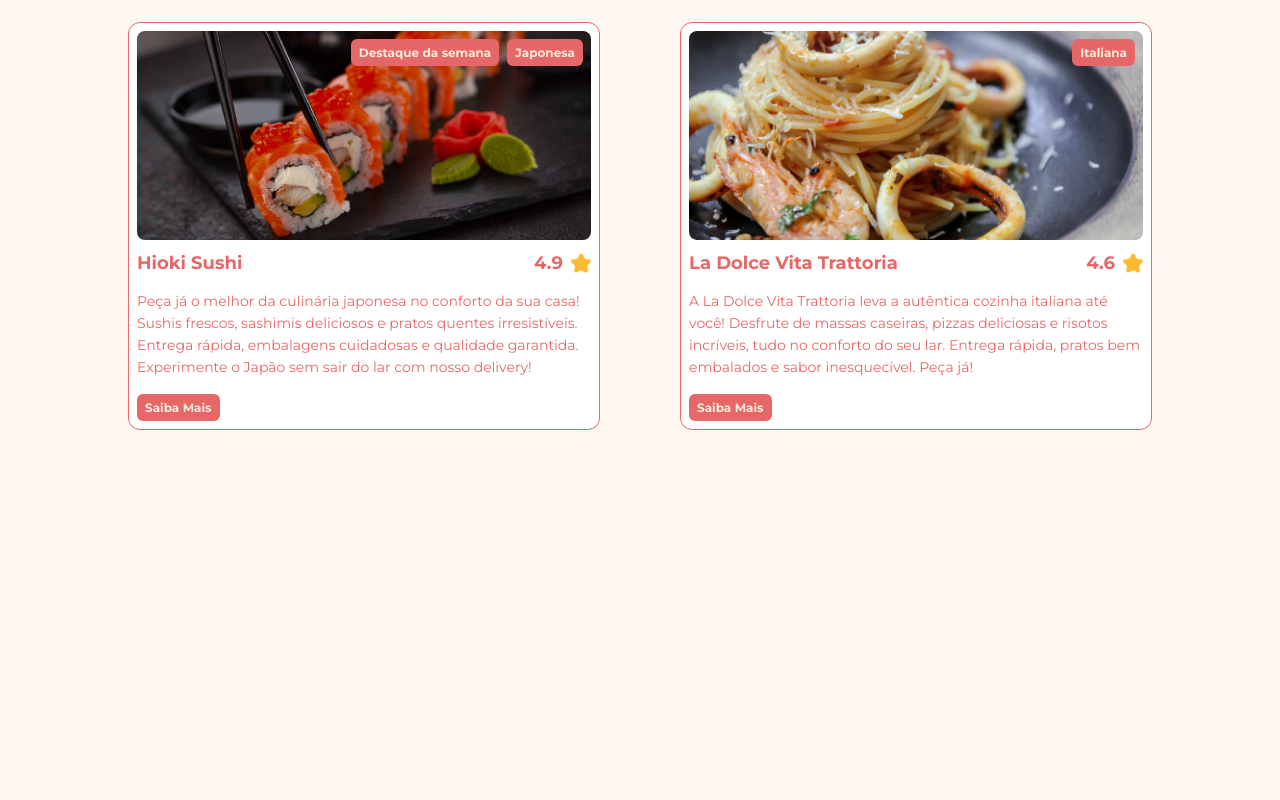
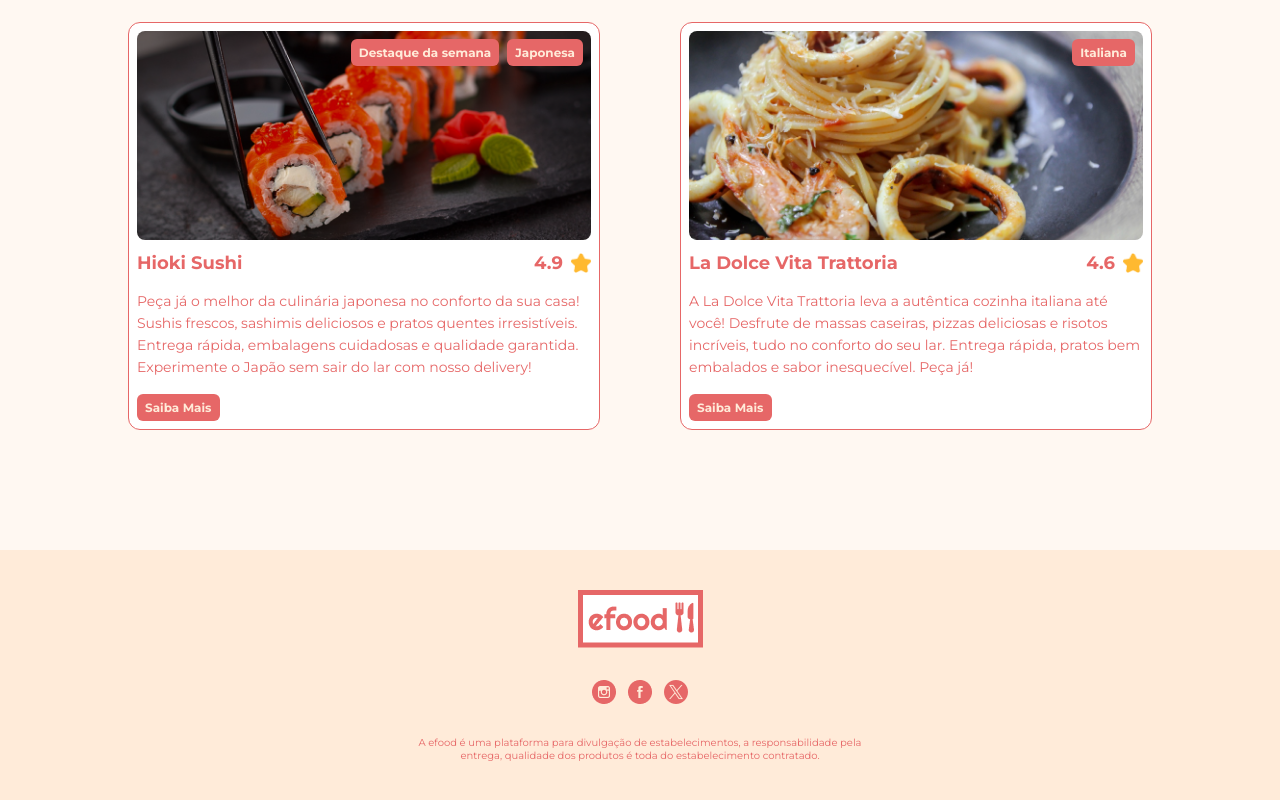
Before and after one commit to kakabosco/efood, a React (Create React App) app: page / in a window 1280 px wide. Shown: the part 1319-2119 px from the top of the page. Before the commit the page ends 1869 px from the top, so only its background shows below. Built offline with nearby package versions, Linux system fonts and the light colour scheme.

Commit message:
add footer

```diff
--- a/src/App.tsx
+++ b/src/App.tsx
@@ -1,8 +1,9 @@
 import { BrowserRouter } from 'react-router-dom'
 
+import Router from './routes'
 import { GlobalCSS } from './styles'
 import Header from './components/Header'
-import Router from './routes'
+import Footer from './components/Footer'
 
 function App() {
   return (
@@ -13,6 +14,7 @@ function App() {
         <div className="container">
           <Router />
         </div>
+        <Footer />
       </BrowserRouter>
     </>
   )
--- /dev/null
+++ b/src/components/Footer/index.tsx
@@ -0,0 +1,29 @@
+import logo from '../../assets/images/logo.png'
+import instagram from '../../assets/images/instagram.png'
+import facebook from '../../assets/images/facebook.png'
+import twitter from '../../assets/images/twitter.png'
+import { FooterDiv, SocialMedia } from './styles'
+
+const Footer = () => (
+  <FooterDiv>
+    <img src={logo} alt="" />
+    <SocialMedia>
+      <a href="https://www.instagram.com">
+        <img src={instagram} alt="Instagram Logo" />
+      </a>
+      <a href="https://www.facebook.com">
+        <img src={facebook} alt="Facebook Logo" />
+      </a>
+      <a href="https://www.twitter.com">
+        <img src={twitter} alt="Twitter Logo" />
+      </a>
+    </SocialMedia>
+    <p>
+      A efood é uma plataforma para divulgação de estabelecimentos, a
+      responsabilidade pela entrega, qualidade dos produtos é toda do
+      estabelecimento contratado.
+    </p>
+  </FooterDiv>
+)
+
+export default Footer
--- /dev/null
+++ b/src/components/Footer/styles.ts
@@ -0,0 +1,31 @@
+import styled from 'styled-components'
+import { colors } from '../../styles'
+
+export const FooterDiv = styled.div`
+  display: flex;
+  flex-direction: column;
+  align-items: center;
+  padding: 40px 0;
+  background-color: ${colors.secondaryBgColor};
+
+  > img {
+    margin-bottom: 32px;
+  }
+
+  p {
+    width: 480px;
+    font-size: 10px;
+    text-align: center;
+  }
+`
+
+export const SocialMedia = styled.div`
+  display: flex;
+  gap: 12px;
+  margin-bottom: 32px;
+
+  a {
+    display: flex;
+    align-items: center;
+  }
+`
```
Also changed, not shown: src/assets/images/twitter.png.
